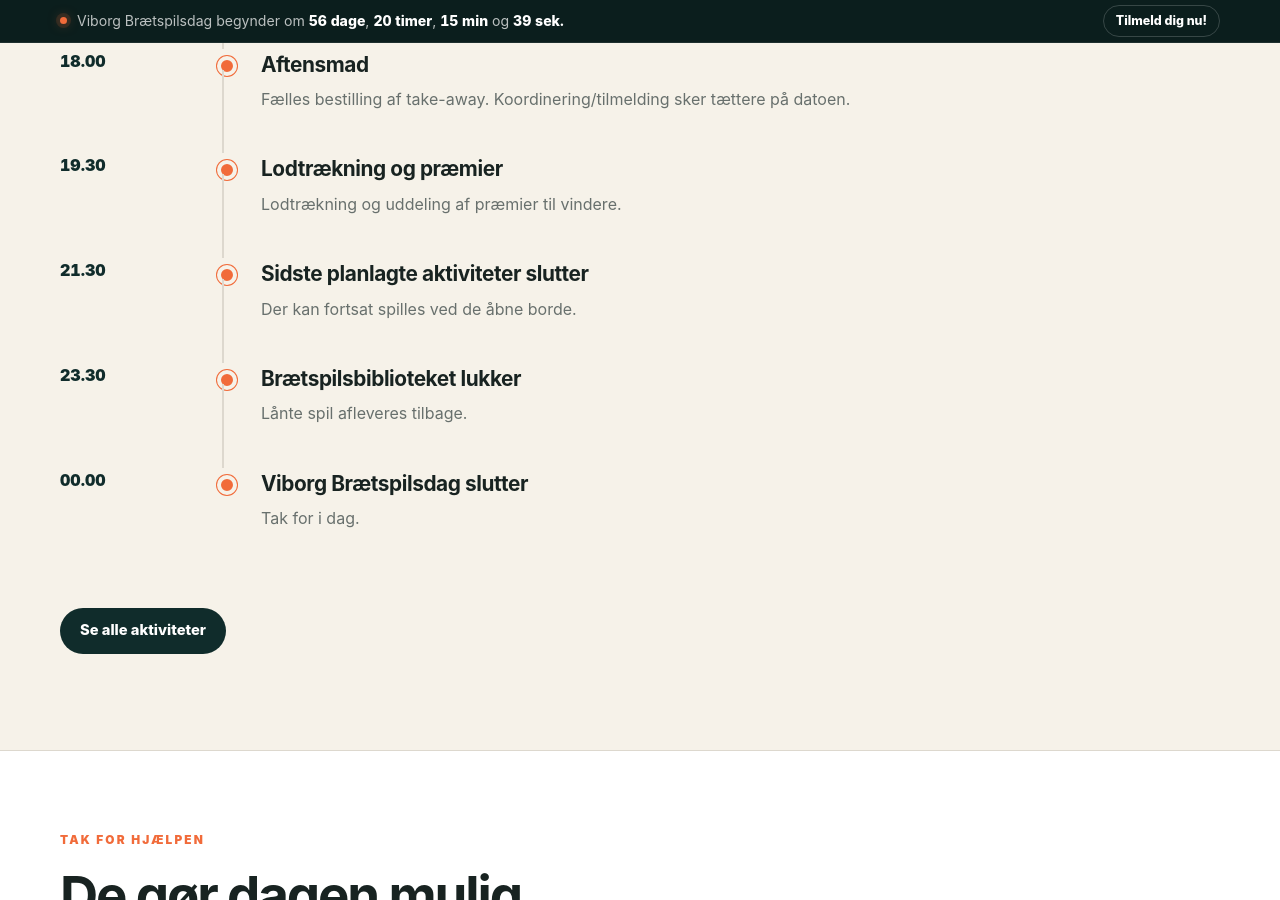
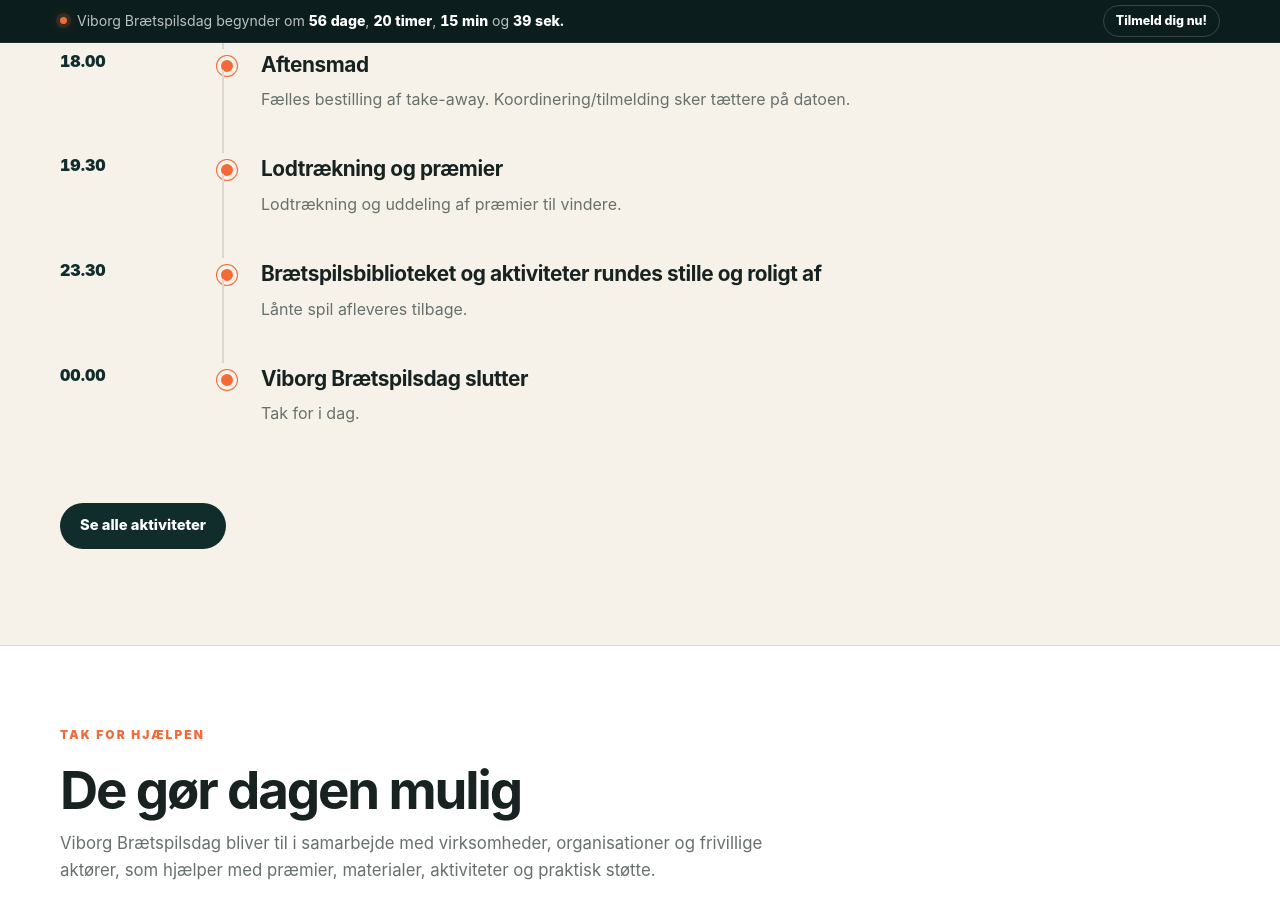
Before and after one commit to Andrejao/spilex, a Jekyll site: the page built from program.html, in a window 1280 px wide and 900 px high, scrolled down 925 px. Built offline with Jekyll 4.4.1, drawn with Linux system fonts in a browser that asks for light colours.

Commit message:
Update hovedprogram.yml

```diff
--- a/_data/hovedprogram.yml
+++ b/_data/hovedprogram.yml
@@ -18,12 +18,8 @@
   titel: "Lodtrækning og præmier"
   beskrivelse: "Lodtrækning og uddeling af præmier til vindere."
 
-- tid: "21.30"
-  titel: "Sidste planlagte aktiviteter slutter"
-  beskrivelse: "Der kan fortsat spilles ved de åbne borde."
-
 - tid: "23.30"
-  titel: "Brætspilsbiblioteket lukker"
+  titel: "Brætspilsbiblioteket og aktiviteter rundes stille og roligt af"
   beskrivelse: "Lånte spil afleveres tilbage."
 
 - tid: "00.00"
```
